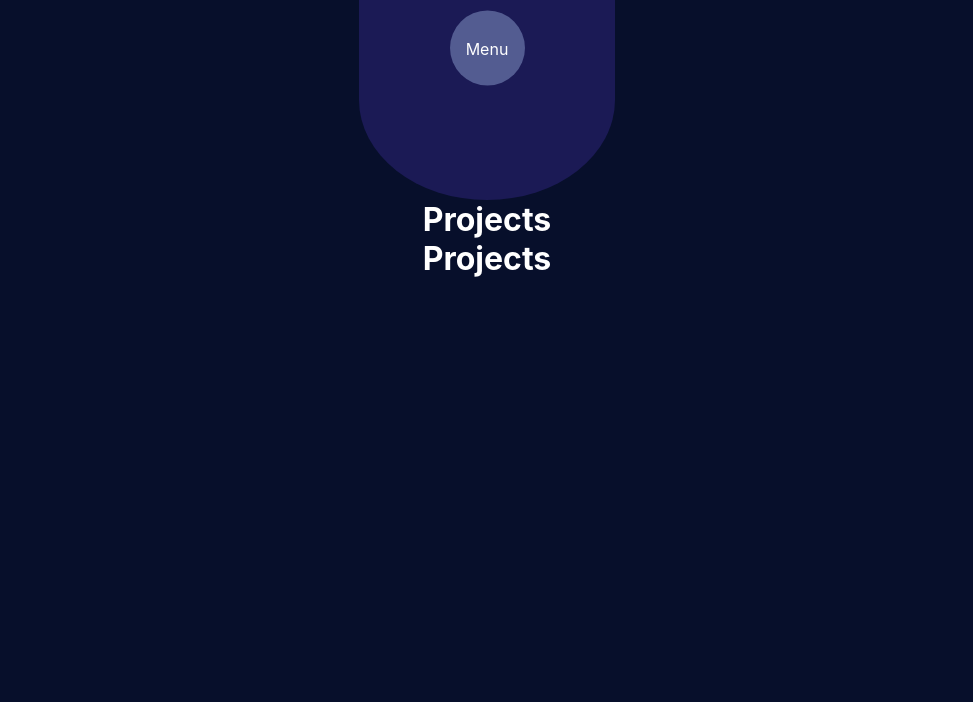
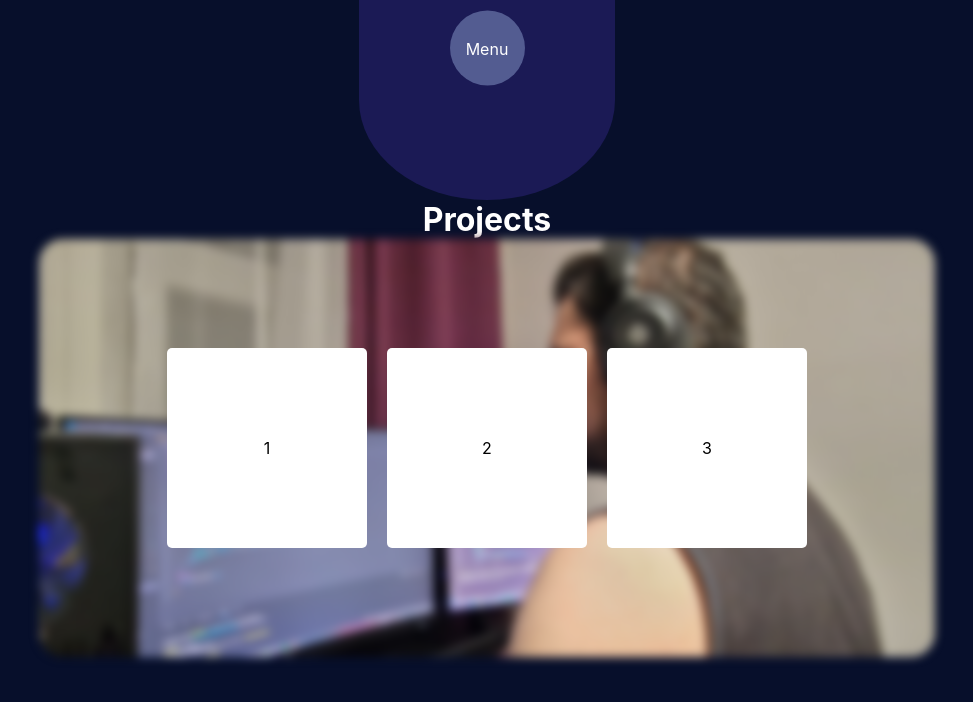
Before and after one commit to gabrielJWblanco/portfolio, a React (Create React App) app: page /projects in a window 1280 px wide. Shown: the top 702 px of the page, without its empty margins (153-1126 px from the left). Built offline with nearby package versions, Linux system fonts and the light colour scheme.

Commit message:
TBC projects

```diff
--- a/src/Pages/ProjectsPage/ProjectsPage.js
+++ b/src/Pages/ProjectsPage/ProjectsPage.js
@@ -3,10 +3,12 @@ import React, { useEffect, useState } from "react";
 import { motion } from "framer-motion";
 import { Flex, Image } from "antd";
 import imageLogo from "../../Images/Capture.png";
+import imageProject from "../../Images/projectImage.jpg";
 
 export default function ProjectsPage() {
   const [loading, setLoading] = useState(true);
   const [loading2, setLoading2] = useState(true);
+  const [loading3, setLoading3] = useState(true);
 
   useEffect(() => {
     setTimeout(() => {
@@ -15,7 +17,32 @@ export default function ProjectsPage() {
     setTimeout(() => {
       setLoading2(false);
     }, 2500);
+    setTimeout(() => {
+      setLoading3(false);
+    }, 2700);
   }, []);
+
+  const numRows = 1;
+  const numCols = 3;
+
+  const containerStyle = {
+    display: "grid",
+    gridTemplateColumns: `repeat(${numCols}, 200px)`,
+    gridTemplateRows: `repeat(${numRows}, 200px)`,
+    gap: "20px",
+    margin: "50px auto",
+    position: "absolute",
+  };
+
+  const itemStyle = {
+    backgroundColor: "white",
+    color: "black",
+    borderRadius: "5px",
+    display: "flex",
+    alignItems: "center",
+    justifyContent: "center",
+    cursor: "pointer",
+  };
 
   if (loading) {
     return (
@@ -40,11 +67,42 @@ export default function ProjectsPage() {
         <h1>Projects</h1>
       </motion.div>
       <motion.div
-        initial={{ x: -2000 }}
-        animate={{ x: loading2 ? -2000 : 0 }}
+        initial={{ y: 2000 }}
+        animate={{ y: loading2 ? 2000 : 0 }}
         transition={{ duration: 0.5 }}
+        style={{ display: "flex", justifyContent: "center" }}
       >
-        <h1>Projects</h1>
+        <Flex
+          style={{ width: "70%", height: "100%", position: "relative" }}
+          justify="center"
+          align="center"
+        >
+          <Image
+            src={imageProject}
+            preview={false}
+            style={{
+              position: "relative",
+              filter: "blur(5px)",
+              borderRadius: "24px",
+            }}
+          />
+          {!loading3 && (
+            <div style={containerStyle}>
+              {[...Array(numRows * numCols)].map((_, index) => (
+                <motion.div
+                  key={index}
+                  initial={{ x: -200 }}
+                  animate={{ x: 0 }}
+                  transition={{ duration: 0.5, delay: index * 0.1 }}
+                  whileHover={{ scale: 1.1 }}
+                  style={{ ...itemStyle, cursor: "pointer" }}
+                >
+                  {index + 1}
+                </motion.div>
+              ))}
+            </div>
+          )}
+        </Flex>
       </motion.div>
     </>
   );
```
Also changed, not shown: src/components/Project1/FormApp.jsx (added, +7 -0 lines), src/components/Project1/form.jsx (added, +38 -0 lines), src/components/Project1/formlist.jsx (added, +79 -0 lines), src/context/todolistcontext.jsx (added, +84 -0 lines).
